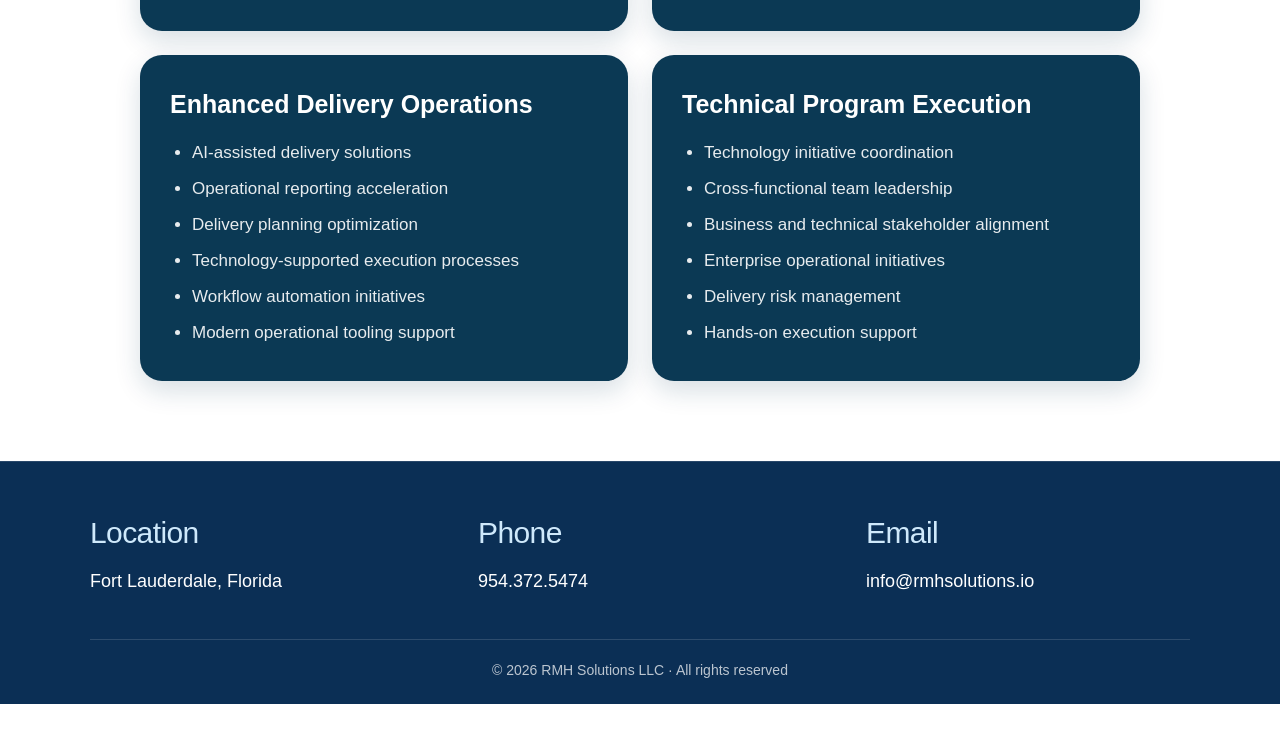
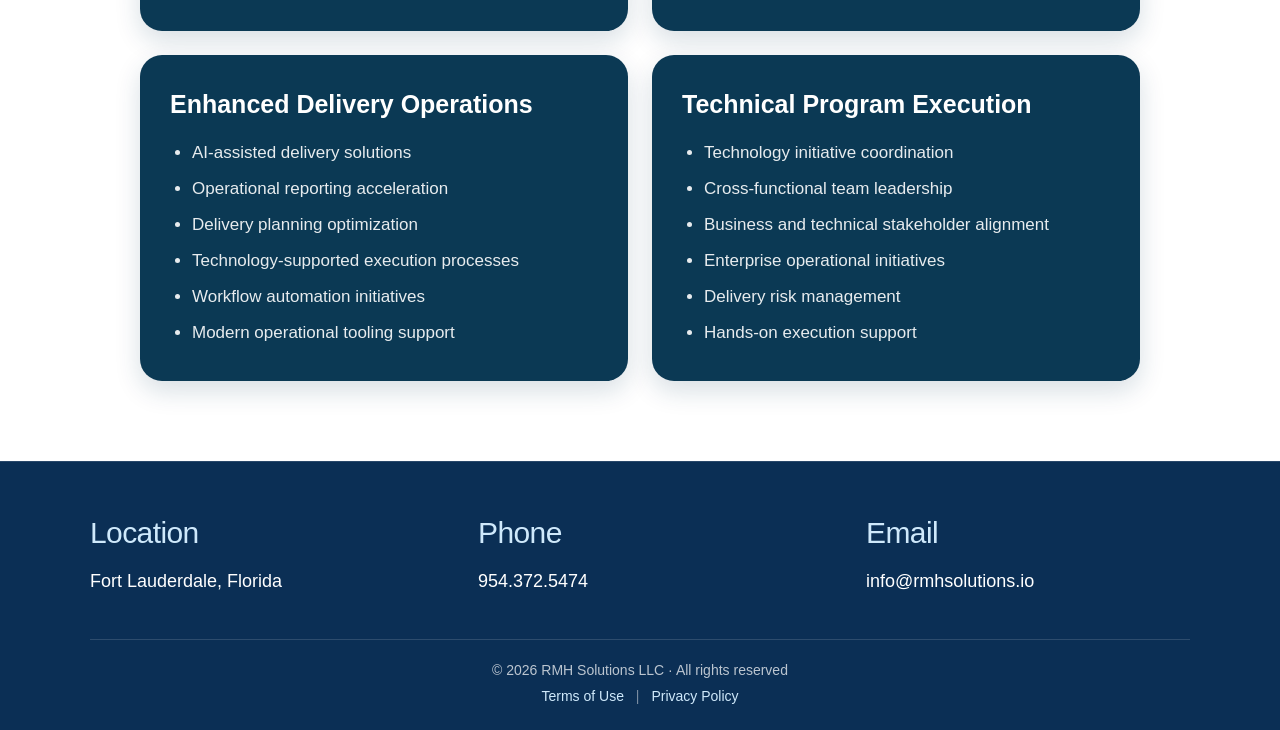
Before and after one commit to rmhanisko/rmhanisko.github.io, a plain HTML site: page services.html in a window 1280 px wide. Shown: the part 1133-1863 px from the top of the page. Before the commit the page ends 1837 px from the top, so only its background shows below. Drawn offline with Linux system fonts and the light colour scheme.

Commit message:
Enhance footer with legal links
Added legal links for Terms of Use and Privacy Policy in the footer.

```diff
--- a/services.html
+++ b/services.html
@@ -310,6 +310,26 @@ h1 span {
     font-size: 14px;
   }
 }
+
+  .footer-legal {
+  margin-top: 10px;
+  font-size: 14px;
+}
+
+.footer-legal a {
+  color: #cfe9fb;
+  text-decoration: none;
+}
+
+.footer-legal a:hover,
+.footer-legal a:focus-visible {
+  text-decoration: underline;
+}
+
+.footer-legal span {
+  margin: 0 8px;
+  color: rgba(255,255,255,0.45);
+}
 </style>
 </head>
 
@@ -432,9 +452,15 @@ h1 span {
       </section>
     </div>
 
-    <div class="footer-copyright">
-      © 2026 RMH Solutions LLC · All rights reserved
-    </div>
+  <div class="footer-copyright">
+  © 2026 RMH Solutions LLC · All rights reserved
+
+  <div class="footer-legal">
+    <a href="Terms.html">Terms of Use</a>
+    <span> | </span>
+    <a href="Privacy.html">Privacy Policy</a>
+  </div>
+</div>
   </div>
 </footer>
 
```
